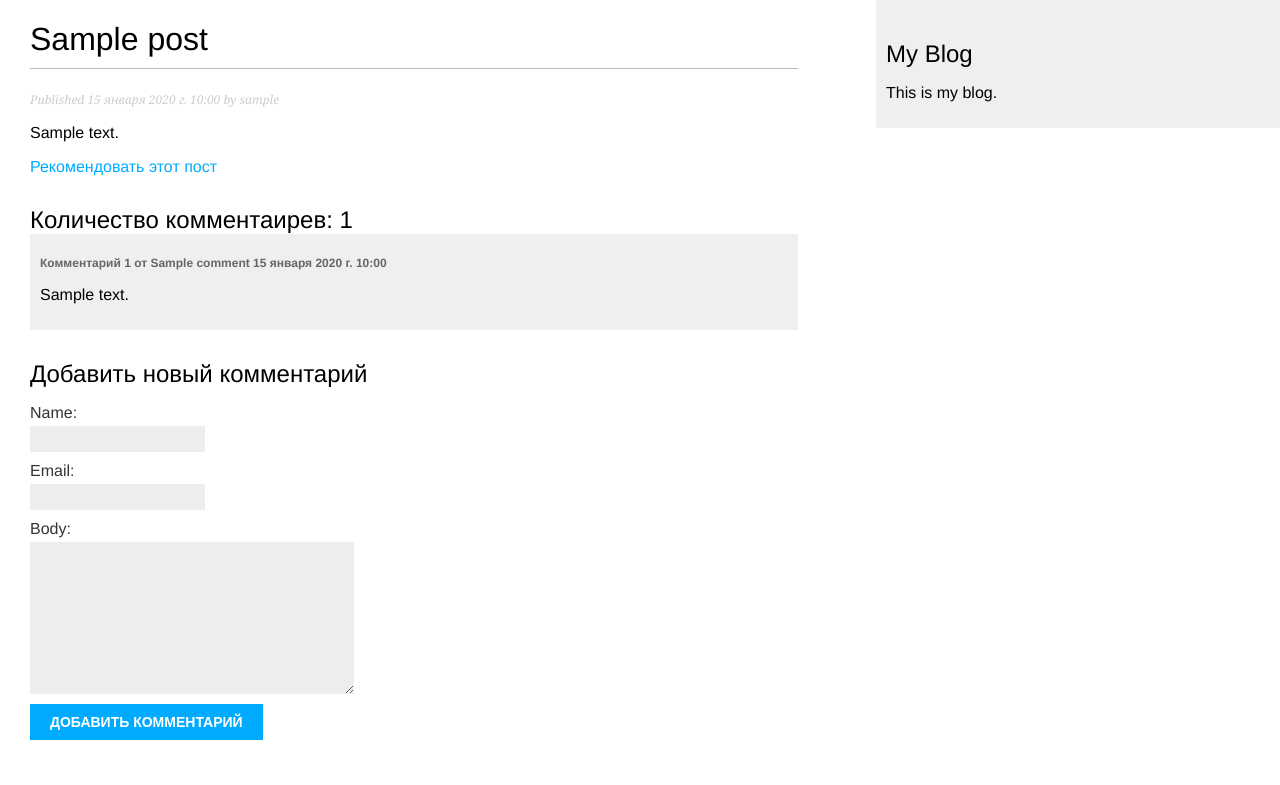
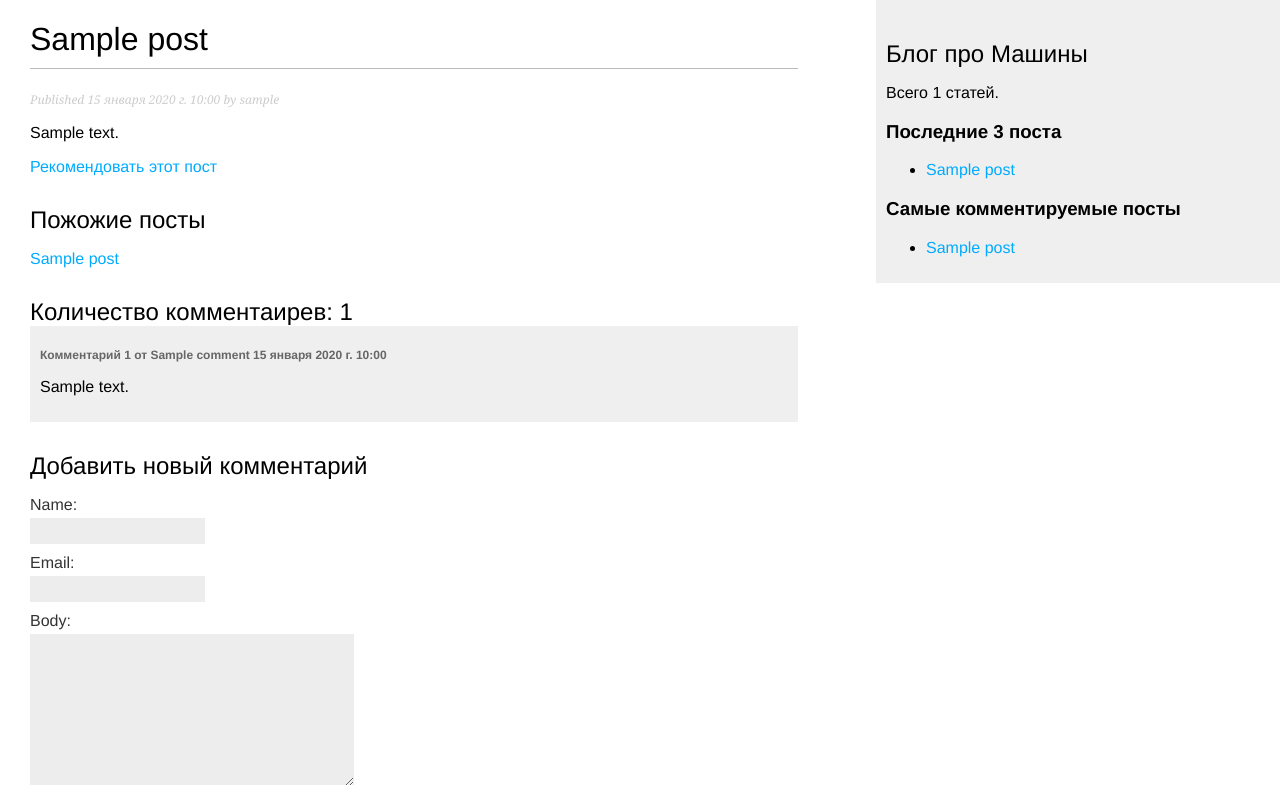
Before and after one commit to DavidAmirov/Blog, a Django app: template mysite/blog/templates/blog/post/detail.html in a window 1280 px wide. Shown: the top 785 px of the page. Before the commit the page ends 740 px from the top, so only its background shows below. Run offline with Django 4.2, Linux system fonts and the light colour scheme; tables that the repository leaves empty hold one stand-in row (values such as "Sample post"); the template is opened without the code that fills it: values that come from a table or form of the project are taken from there, most other values are stand-ins (such as "Sample title", 1, 10 or a date in 2020).

Commit message:
Тегирование, вывод похожих постов, Templatetags

```diff
--- a/mysite/blog/models.py
+++ b/mysite/blog/models.py
@@ -3,6 +3,7 @@ from django.utils import timezone
 from django.urls import reverse
 from django.contrib.auth.models import User
 
+from taggit.managers import TaggableManager
 
 
 class PublishedManager(models.Manager):
@@ -34,6 +35,7 @@ class Post(models.Model):
     )
     objects = models.Manager()
     published = PublishedManager()
+    tags = TaggableManager()
 
 
     class Meta:
--- a/mysite/blog/templates/blog/base.html
+++ b/mysite/blog/templates/blog/base.html
@@ -1,3 +1,4 @@
+{% load blog_tags %}
 {% load static %}
 <!DOCTYPE html>
 <html>
@@ -11,8 +12,19 @@
         {% endblock %}
     </div>
     <div  id='sidebar'>
-        <h2>My Blog</h2>
-        <p>This is my blog.</p>
+        <h2>Блог про Машины</h2>
+        <p>Всего {% total_posts %} статей.</p>
+        <h3>Последние 3 поста</h3>
+        {% show_latest_posts 3 %}
+        <h3>Самые комментируемые посты</h3>
+        {% get_most_commented_posts 3 as posts %}
+        <ul>
+            {% for post in posts %}
+                <li>
+                    <a href={{ post.get_absolute_url }}>{{ post.title }}</a>
+                </li>
+            {% endfor %}
+        </ul>
     </div>
 </body>
 </html>
--- a/mysite/blog/templates/blog/post/detail.html
+++ b/mysite/blog/templates/blog/post/detail.html
@@ -13,6 +13,14 @@
             Рекомендовать этот пост
         </a>
     </p>
+    <h2>Пожожие посты</h2>
+    {% for post in similar_posts %}
+        <p>
+            <a href={{ post.get_absolute_url }}>{{ post.title }}</a>
+        </p>
+    {% empty %}
+        Нет похожих постов.
+    {% endfor %}
     {% with comments.count as total_comments %}
         <h2> Количество комментаирев: {{ total_comments }}</h2>
     {% endwith %}
--- /dev/null
+++ b/mysite/blog/templates/blog/post/latest_posts.html
@@ -0,0 +1,7 @@
+<ul>
+    {% for post in latest_posts %}
+    <li>
+        <a href={{ post.get_absolute_url }}>{{ post.title }}</a>
+    </li>
+    {% endfor %}
+</ul>
--- /dev/null
+++ b/mysite/blog/templatetags/blog_tags.py
@@ -0,0 +1,23 @@
+from django import template
+from django.db.models import Count
+
+from ..models import Post
+
+
+register = template.Library()
+
+@register.simple_tag
+def total_posts():
+    return Post.published.count()
+
+
+@register.inclusion_tag('blog/post/latest_posts.html')
+def show_latest_posts(count=5):
+    latest_posts = Post.published.order_by('-publish')[:count]
+    return {'latest_posts': latest_posts}
+
+
+@register.simple_tag
+def get_most_commented_posts(count=5):
+    return Post.published.annotate(total_comments=Count('comments'))\
+                         .order_by('-total_comments')[:count]
--- a/mysite/blog/urls.py
+++ b/mysite/blog/urls.py
@@ -6,6 +6,7 @@ app_name = 'blog'
 
 urlpatterns = [
     path('', post_list, name='post_list'),
+    path('tag/<slug:tag_slug>/', post_list, name='post_list_by_tag'),
     path(
         '<int:year>/<int:month>/<int:day>/<slug:post>/',
         post_detail,
--- a/mysite/mysite/settings.py
+++ b/mysite/mysite/settings.py
@@ -24,6 +24,7 @@ INSTALLED_APPS = [
     'django.contrib.messages',
     'django.contrib.staticfiles',
     'blog.apps.BlogConfig',
+    'taggit',
 ]
 
 MIDDLEWARE = [
```
Also changed, not shown: mysite/blog/templates/blog/post/list.html (+12 -1 lines), mysite/blog/views.py (+18 -3 lines), mysite/blog/migrations/0004_post_tags.py (added), mysite/blog/templatetags/__init__.py (added).
